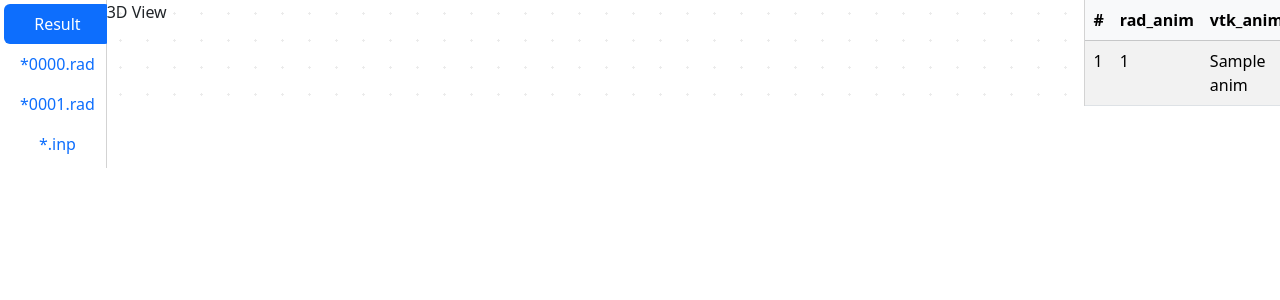
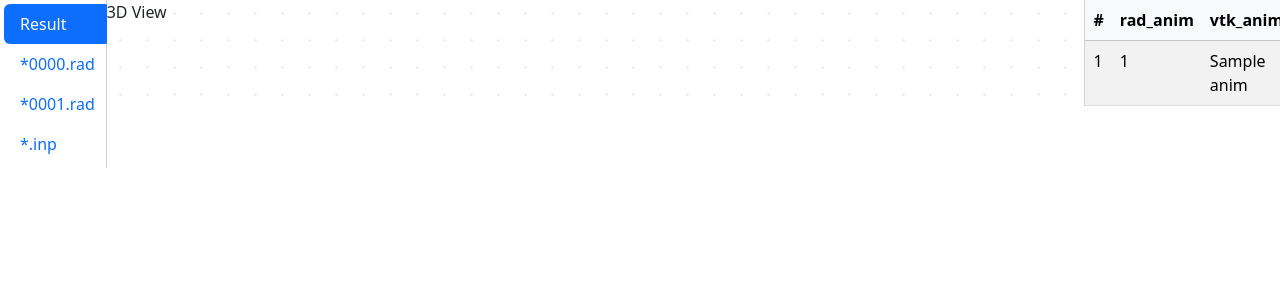
Before and after one commit to alekssadowski95/OpenRadioss-WebGUI, a Flask app: template flask_app/templates/result.html in a window 1280 px wide. Shown: the part 71-371 px from the top of the page. Run offline with Flask 3, Linux system fonts and the light colour scheme; the template is opened without the code that fills it: most values are stand-ins (such as "Sample title", 1, 10 or a date in 2020); some libraries are stand-ins or nearby versions.

Commit message:
Update result.html

```diff
--- a/flask_app/templates/result.html
+++ b/flask_app/templates/result.html
@@ -46,10 +46,10 @@
     <div class="col-1 p-0 m-0" style="background-color: #ffffff; border-right-width: 1px; border-right-style: solid; border-color:lightgray;">
         <nav class="p-0 m-0" style="margin-top: 8px;">
             <div class="nav nav-pills p-1 m-0 flex-column" id="nav-tab" role="tablist" style="padding-left: 10px;">
-                <button class="nav-link active" id="nav-rad-anim-tab" data-bs-toggle="tab" data-bs-target="#tab-rad-anim" type="button" role="tab" aria-controls="nav-profile" aria-selected="true">Result</button>
-                <button class="nav-link " id="nav-home-tab" data-bs-toggle="tab" data-bs-target="#tab-rad-0000" type="button" role="tab" aria-controls="nav-home" aria-selected="false">*0000.rad</button>
-                <button class="nav-link " id="nav-profile-tab" data-bs-toggle="tab" data-bs-target="#tab-rad-0001" type="button" role="tab" aria-controls="nav-profile" aria-selected="false">*0001.rad</button>
-                <button class="nav-link " id="nav-inp-tab" data-bs-toggle="tab" data-bs-target="#tab-inp" type="button" role="tab" aria-controls="nav-profile" aria-selected="false">*.inp</button>
+                <button class="text-start nav-link active" id="nav-rad-anim-tab" data-bs-toggle="tab" data-bs-target="#tab-rad-anim" type="button" role="tab" aria-controls="nav-profile" aria-selected="true">Result</button>
+                <button class="text-start nav-link " id="nav-home-tab" data-bs-toggle="tab" data-bs-target="#tab-rad-0000" type="button" role="tab" aria-controls="nav-home" aria-selected="false">*0000.rad</button>
+                <button class="text-start nav-link " id="nav-profile-tab" data-bs-toggle="tab" data-bs-target="#tab-rad-0001" type="button" role="tab" aria-controls="nav-profile" aria-selected="false">*0001.rad</button>
+                <button class="text-start nav-link " id="nav-inp-tab" data-bs-toggle="tab" data-bs-target="#tab-inp" type="button" role="tab" aria-controls="nav-profile" aria-selected="false">*.inp</button>
             </div>
         </nav>
     </div>
```
